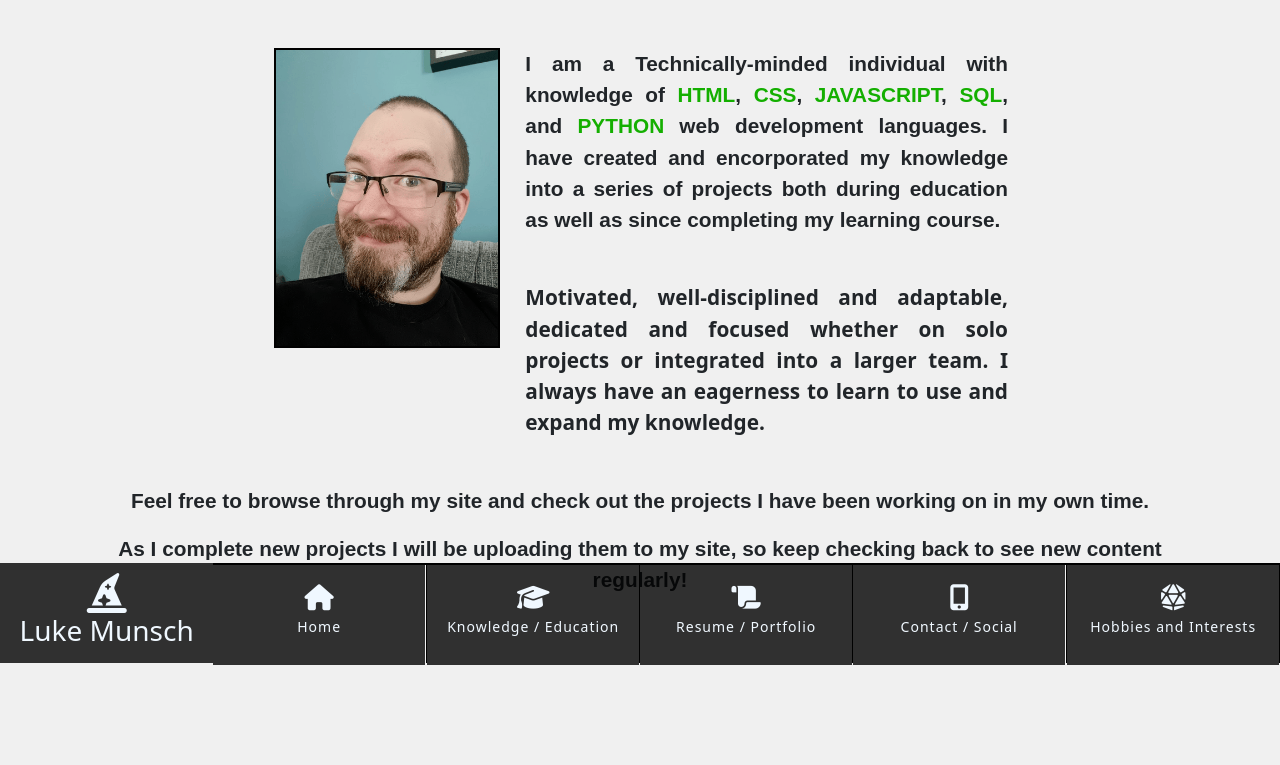
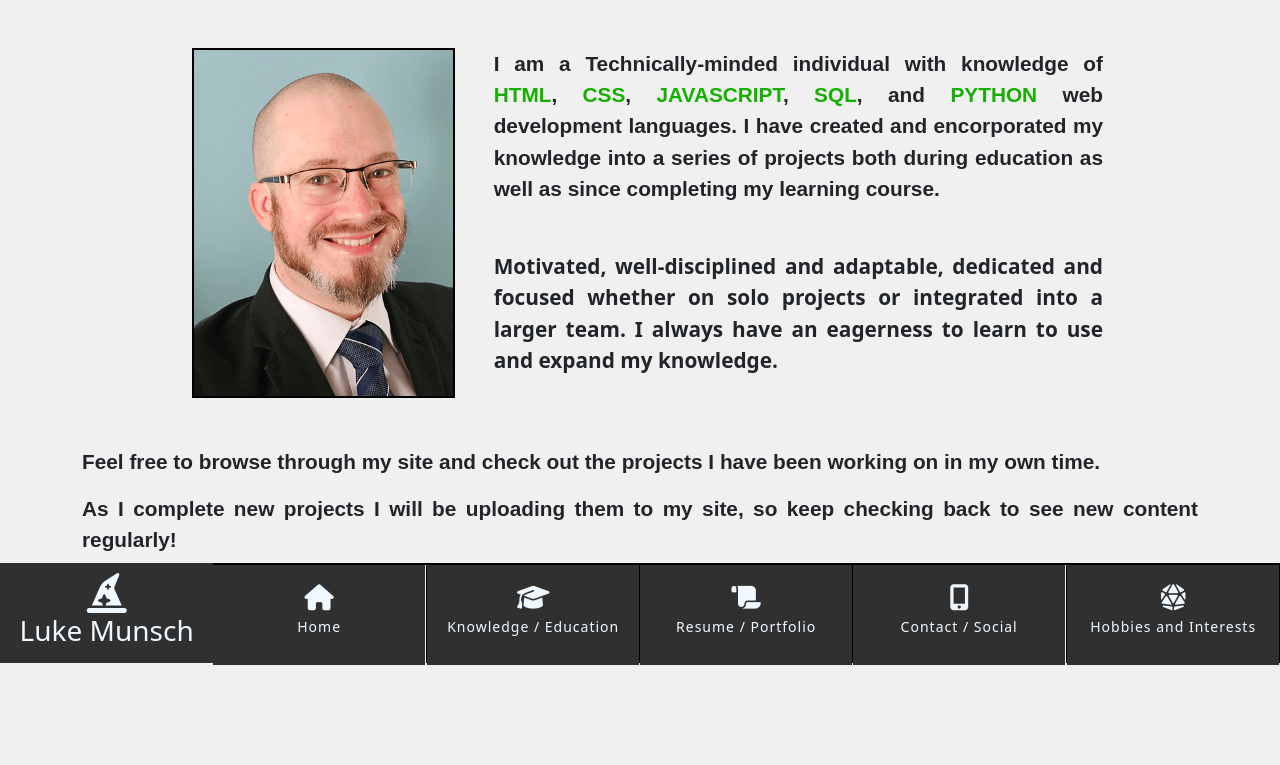
Before and after one commit to lukemunsch/professional-portfolio, a Django app: page / in a window 1280 px wide. Shown: the part 137-902 px from the top of the page. After the commit the page ends 802 px from the top, so only its background shows below. Run offline with Django 3.2, Linux system fonts and the light colour scheme; some libraries are stand-ins or nearby versions; some web fonts are replaced.

Commit message:
Update profile image and sort style on home

```diff
--- a/home/templates/home/index.html
+++ b/home/templates/home/index.html
@@ -10,11 +10,11 @@
 {% block content %}
 <div class="container">
   <div class="row mt-5">
-    <div class="col-10 offset-1 col-md-8 offset-md-2">
+    <div class="col-10 offset-1">
       <div class="row profile-section">
         <div class="col-12 col-md-4 text-center">
           <!-- insert profile image here -->
-          <img class="profile-img mb-5" src="static/img/profile-img.png" alt="Luke Munsch's profile image">
+          <img class="profile-img mb-5" src="static/img/lm-profile-image.png" alt="Luke Munsch's profile image">
         </div>
         <div class="col-12 col-md-8">
           <p class="tech-text">
@@ -38,9 +38,9 @@
   </div>
   <div class="row mb-3 text-center profile-section">
     <div class="col-12">
-      <p class="tech-text"><strong>Feel free to browse through my site and check out the projects I have been working on in my own
+      <p class="tech-text text-justify"><strong>Feel free to browse through my site and check out the projects I have been working on in my own
           time.</strong></p>
-      <p class="tech-text"><strong>As I complete new projects I will be uploading them to my site, so keep checking back to see new
+      <p class="tech-text text-justify"><strong>As I complete new projects I will be uploading them to my site, so keep checking back to see new
           content regularly!</strong></p>
     </div>
   </div>
--- a/static/css/base.css
+++ b/static/css/base.css
@@ -147,7 +147,7 @@ body {
 }
 
 .profile-img {
-    max-height: 300px;
+    max-height: 350px;
     max-width: 100%;
     border: 2px solid black;
     text-align: center;
```
Also changed, not shown: static/img/lm-profile-image.png (added).
